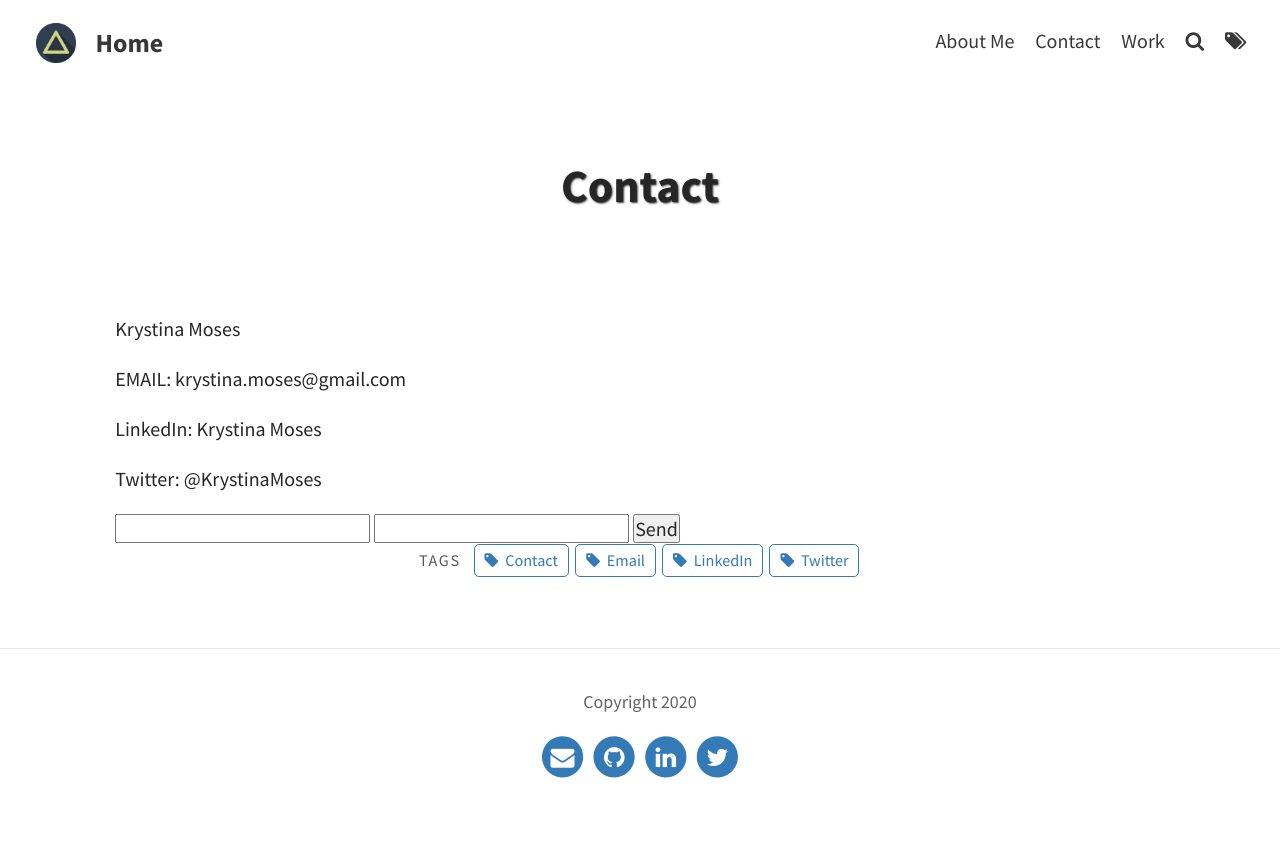
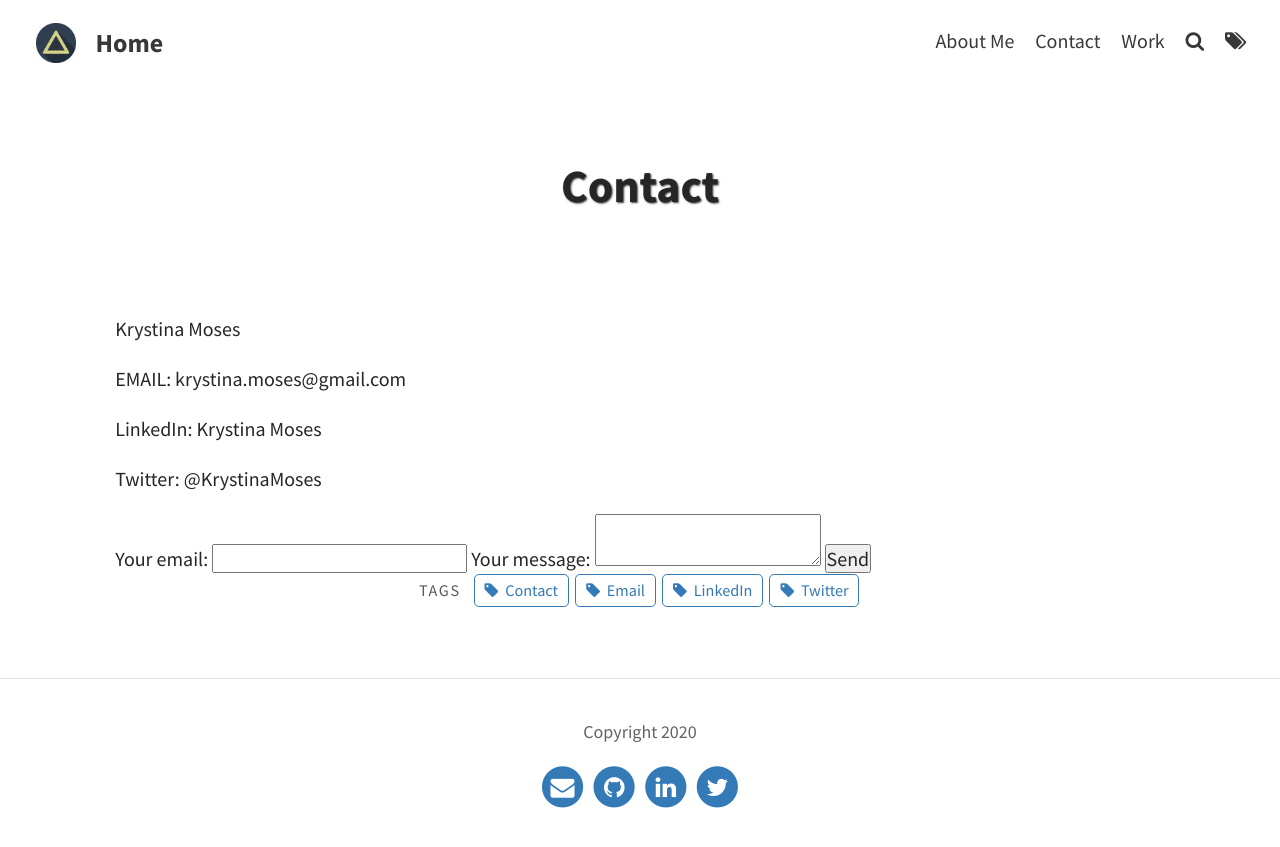
Before and after one commit to knmoses/knmoses.github.io, a Jekyll site: the page built from pages/contact.md, in a window 1280 px wide. Shown: the top 847 px of the page. Built offline with Jekyll 4.4.1, drawn with Linux system fonts in a browser that asks for light colours.

Commit message:
Update contact.md

```diff
--- a/pages/contact.md
+++ b/pages/contact.md
@@ -15,8 +15,20 @@ LinkedIn: Krystina Moses
 
 Twitter: @KrystinaMoses
 
-<form action="https://formspree.io/f/xleobgqn" method="POST">
-  <input type="text" name="name">
-  <input type="email" name="_replyto">
-  <input type="submit" value="Send">
+<form
+  action="https://formspree.io/f/xleobgqn"
+  method="POST"
+>
+  <label>
+    Your email:
+    <input type="text" name="_replyto">
+  </label>
+  <label>
+    Your message:
+    <textarea name="message"></textarea>
+  </label>
+
+  <!-- your other form fields go here -->
+
+  <button type="submit">Send</button>
 </form>
```
